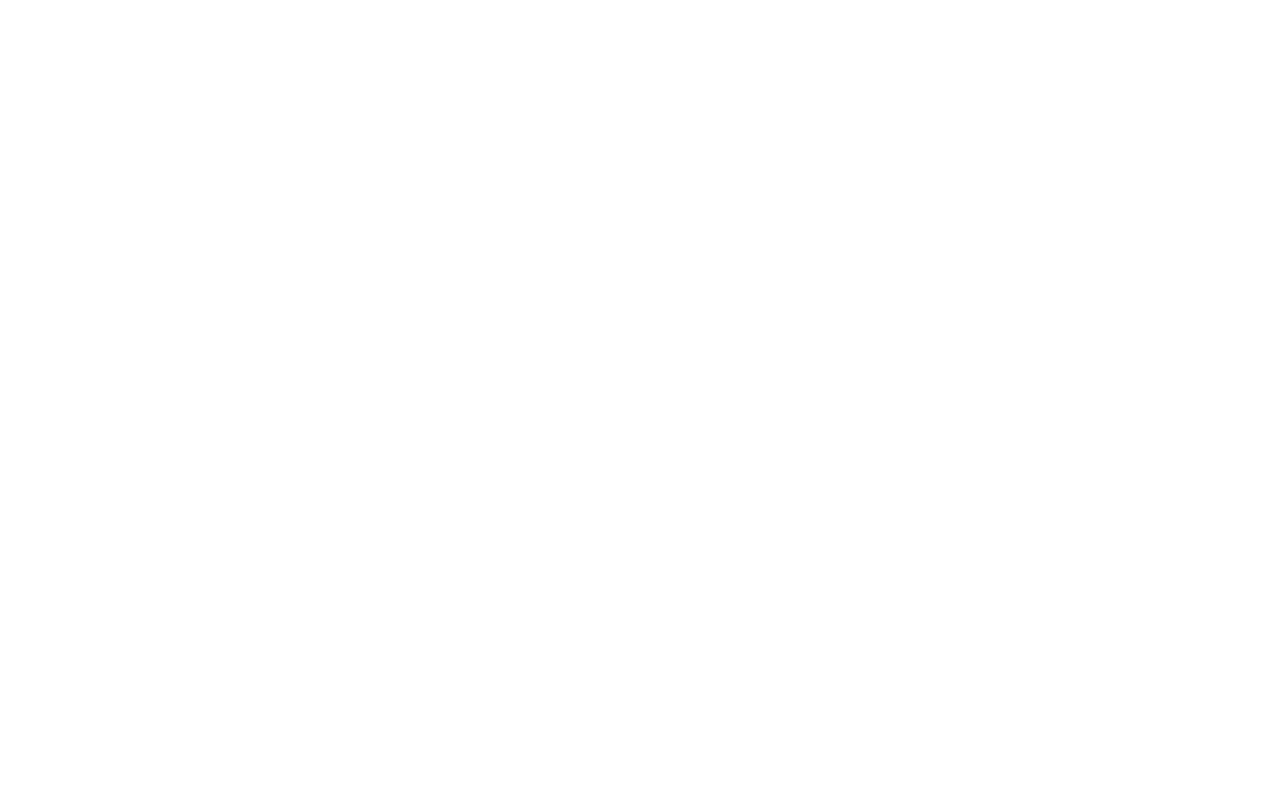
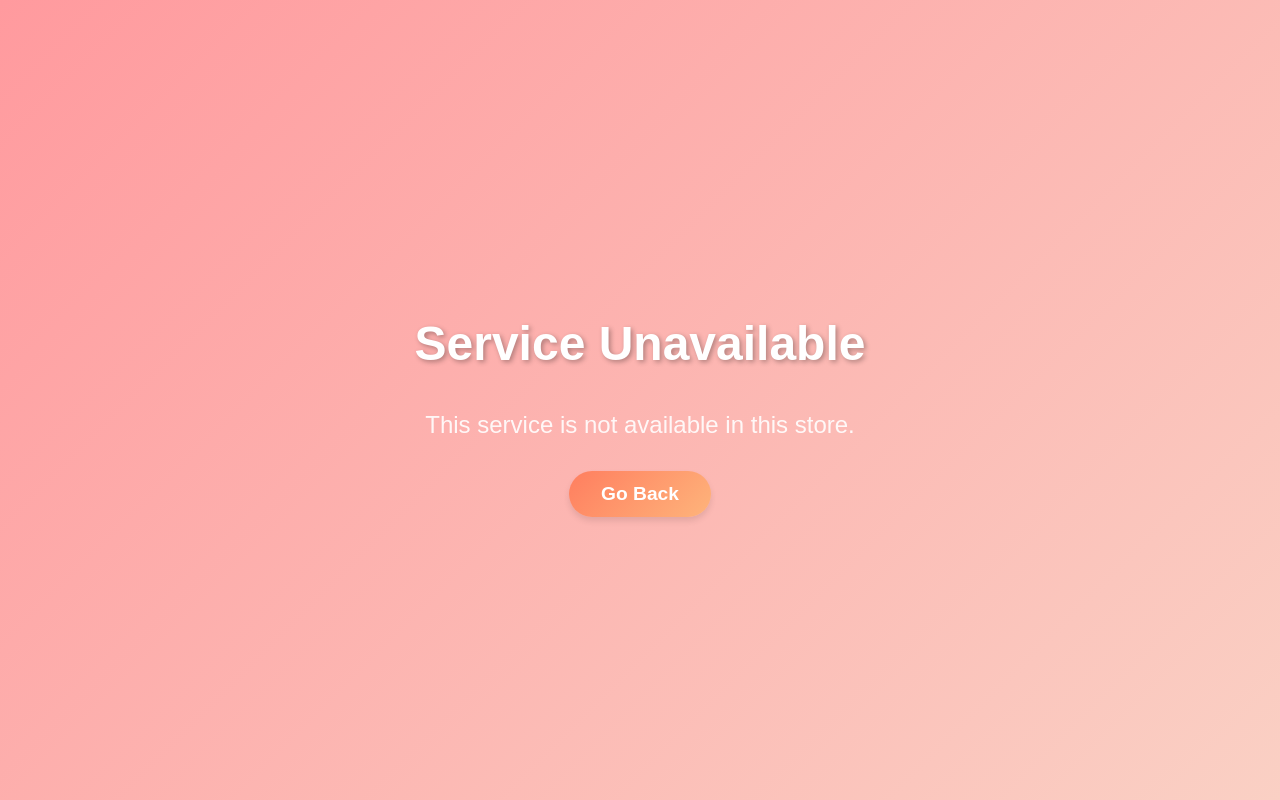
Before and after one commit to MKarthikeyanAI/SmartServing, a React (Create React App) app in the folder frontend_end_user/: page /service-unavailable in a window 1280 px wide. Before the commit this address had no page. Built offline with nearby package versions, Linux system fonts and the light colour scheme.

Commit message:
changed the login page

```diff
--- a/frontend_end_user/src/App.js
+++ b/frontend_end_user/src/App.js
@@ -6,6 +6,7 @@ import OrderConfirmationPage from "./pages/OrderConfirmationPage";
 import MyOrdersPage from "./pages/MyOrdersPage";
 import LandingPage from "./pages/LandingPage"; // Import LandingPage
 import TemplatePage from './pages/TemplatePage'; // Import the new template page
+import ServiceUnavailable from './pages/ServiceUnavailable';
 
 function App() {
   const [cart, setCart] = useState([]);
@@ -96,6 +97,7 @@ function App() {
           />
         }
       />
+      <Route path="/service-unavailable" element={<ServiceUnavailable />} />
         <Route
           path="/order-confirmation/:restaurantName/:tableName"
           element={
--- a/frontend_end_user/src/pages/MenuPages.js
+++ b/frontend_end_user/src/pages/MenuPages.js
@@ -11,7 +11,7 @@ import LandingPage from '../components/LandingPage.js';
 import { Link } from "react-scroll";
 
 const MenuPages = ({ addToCart, cart, incrementItem, decrementItem }) => {
-  const { restaurantName } = useParams();
+  const { restaurantName, tableName } = useParams();
 
   const navigate = useNavigate();
   const footerRef = useRef(null);
@@ -62,7 +62,11 @@ const MenuPages = ({ addToCart, cart, incrementItem, decrementItem }) => {
   };
 
   const navigateToCart = () => {
-    navigate(`/order-confirmation/${restaurantName}`);
+    if (!tableName) {
+      navigate('/service-unavailable');
+    } else {
+      navigate(`/order-confirmation/${restaurantName}`);
+    }
   };
 
   const navigateToOrders = async () => {
--- /dev/null
+++ b/frontend_end_user/src/pages/ServiceUnavailable.js
@@ -0,0 +1,18 @@
+// src/pages/ServiceUnavailable.js
+import React from 'react';
+import '../styles/ServiceUnavailable.css';
+import { useNavigate } from 'react-router-dom';
+
+const ServiceUnavailable = () => {
+  const navigate = useNavigate();
+
+  return (
+    <div className="service-unavailable">
+      <h1>Service Unavailable</h1>
+      <p>This service is not available in this store.</p>
+      <button onClick={() => navigate(-1)}>Go Back</button>
+    </div>
+  );
+};
+
+export default ServiceUnavailable;
--- a/frontend_end_user/src/styles/ModalUserDetails.css
+++ b/frontend_end_user/src/styles/ModalUserDetails.css
@@ -37,7 +37,7 @@
   /* Form Input Group */
   .input-group {
     margin-bottom: 20px;
-  }
+   }
 
   /* Input Fields */
   .input-field-details {
@@ -121,7 +121,7 @@
     }
 
     .input-field {
-      padding: 10px 15px;
+      padding: 1px 15px;
       font-size: 14px;
     }
 
--- a/frontend_end_user/src/styles/ModalUserDetailslogin.css
+++ b/frontend_end_user/src/styles/ModalUserDetailslogin.css
@@ -14,7 +14,7 @@
 
 /* Modal Content Styling */
 .modal-content {
-  background-color: #edecec;
+  background-color: #f2f2f2;
   border-radius: 10px;
   padding: 30px;
   width: 90%;
@@ -52,7 +52,6 @@
   border-radius: 8px;
   font-size: 16px;
   outline: none;
-  margin-left:-150px;
   box-sizing: border-box;
 }
 
@@ -79,7 +78,7 @@
 }
 
 .submit-btn {
-  background-color: #f54748; /* Red color to match your design */
+  background-color: #c33333; /* Red color to match your design */
   color: white;
   transition: background-color 0.3s;
 }
@@ -111,7 +110,8 @@
   }
 
   .input-field {
-    padding: 10px 15px;
+    width: 100px;
+    padding: 1px 15px;
     font-size: 14px;
   }
 
--- /dev/null
+++ b/frontend_end_user/src/styles/ServiceUnavailable.css
@@ -0,0 +1,47 @@
+/* src/styles/ServiceUnavailable.css */
+.service-unavailable {
+    display: flex;
+    flex-direction: column;
+    align-items: center;
+    justify-content: center;
+    height: 100vh;
+    background: linear-gradient(135deg, #ff9a9e 0%, #fad0c4 100%);
+    color: #fff;
+    text-align: center;
+    font-family: 'Arial', sans-serif;
+  }
+
+  .service-unavailable h1 {
+    font-size: 3rem;
+    margin-bottom: 1rem;
+    text-shadow: 2px 2px 5px rgba(0, 0, 0, 0.3);
+  }
+
+  .service-unavailable p {
+    font-size: 1.5rem;
+    margin-bottom: 2rem;
+    opacity: 0.9;
+  }
+
+  .service-unavailable button {
+    padding: 0.75rem 2rem;
+    font-size: 1.2rem;
+    font-weight: bold;
+    color: #fff;
+    background: linear-gradient(135deg, #ff7e5f 0%, #feb47b 100%);
+    border: none;
+    border-radius: 25px;
+    box-shadow: 0px 4px 6px rgba(0, 0, 0, 0.1);
+    cursor: pointer;
+    transition: all 0.3s ease;
+  }
+
+  .service-unavailable button:hover {
+    background: linear-gradient(135deg, #feb47b 0%, #ff7e5f 100%);
+    transform: translateY(-3px);
+    box-shadow: 0px 6px 8px rgba(0, 0, 0, 0.15);
+  }
+
+  .service-unavailable button:focus {
+    outline: none;
+  }
```
